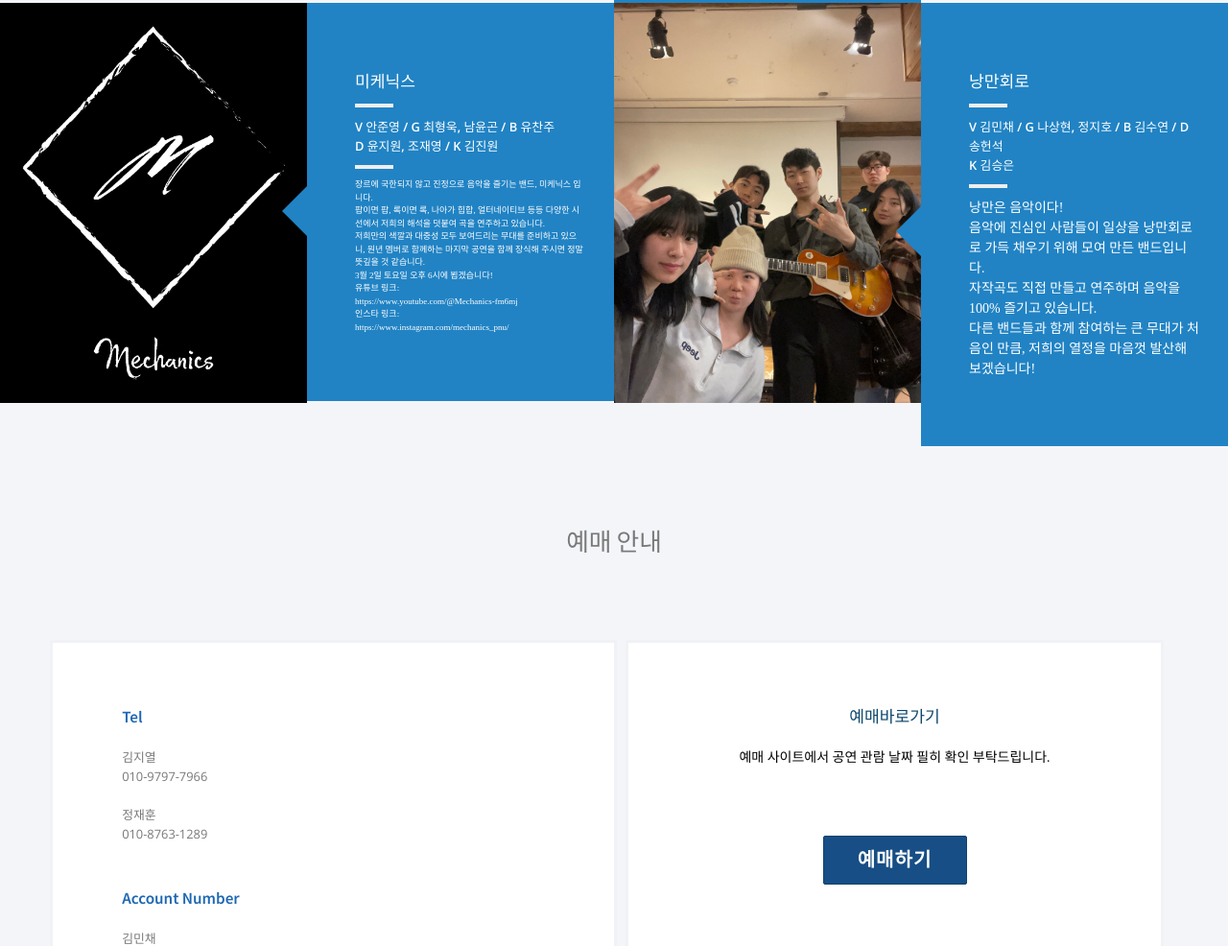
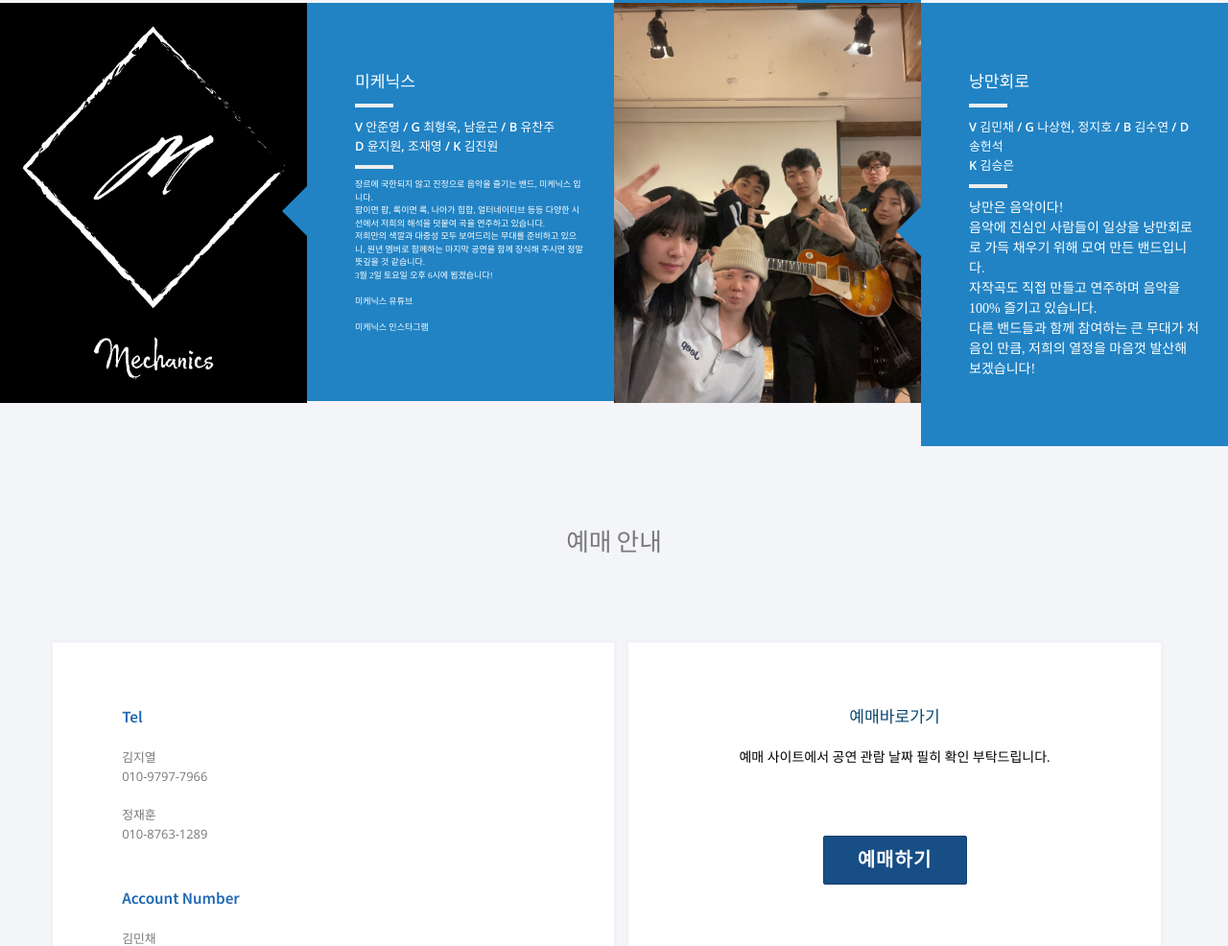
Before and after one commit to JHJH1289/Union-Project, a plain HTML site: page index.html in a window 1280 px wide. Shown: the part 4104-5090 px from the top of the page at 96% size. Drawn offline with Linux system fonts and the light colour scheme.

Commit message:
Add files via upload

```diff
--- a/index.html
+++ b/index.html
@@ -418,10 +418,10 @@
                                                         팝이면 팝, 록이면 록, 나아가 힙합, 얼터네이티브 등등 다양한 시선에서 저희의 해석을 덧붙여 곡을 연주하고 있습니다.<br>
                                                         저희만의 색깔과 대중성 모두 보여드리는 무대를 준비하고 있으니, 원년 멤버로 함께하는 마지막 공연을 함께 장식해 주시면 정말 뜻깊을 것 같습니다.<br>
                                                         3월 2일 토요일 오후 6시에 뵙겠습니다!<br>
-                                                        유튜브 링크:<br>
-                                                        https://www.youtube.com/@Mechanics-fm6mj<br>
-                                                        인스타 링크:<br>
-                                                        https://www.instagram.com/mechanics_pnu/
+                                                        <br>
+                                                        <a href="https://www.youtube.com/@Mechanics-fm6mj">미케닉스 유튜브</a><br>
+                                                        <br>
+                                                        <a href="https://www.instagram.com/mechanics_pnu/">미케닉스 인스타그램</a>
                                                     </p>
                                                 </div>
                                             </div>
```
